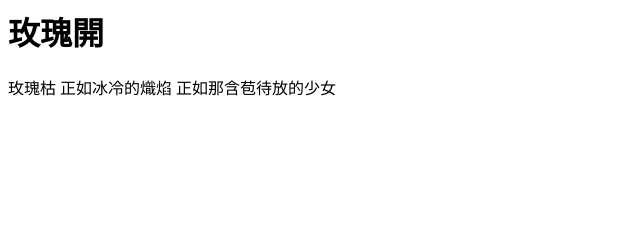
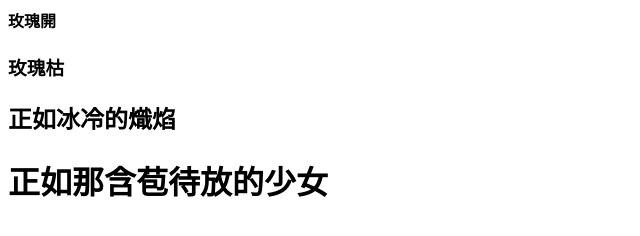
Before and after one commit to kevlinkevlin/uidd2018, a plain HTML site: page index.html in a window 1280 px wide. Shown: the whole page, without its empty margins (0-640 px from the left). Drawn offline with Linux system fonts and the light colour scheme.

Commit message:
First github page

```diff
--- a/index.html
+++ b/index.html
@@ -1,4 +1,4 @@
-<h1>玫瑰開</h1>
-玫瑰枯
-正如冰冷的熾焰
-正如那含苞待放的少女
+<h4>玫瑰開</h4>
+<h3>玫瑰枯</h3>
+<h2>正如冰冷的熾焰</h2>
+<h1>正如那含苞待放的少女</h1>
```
